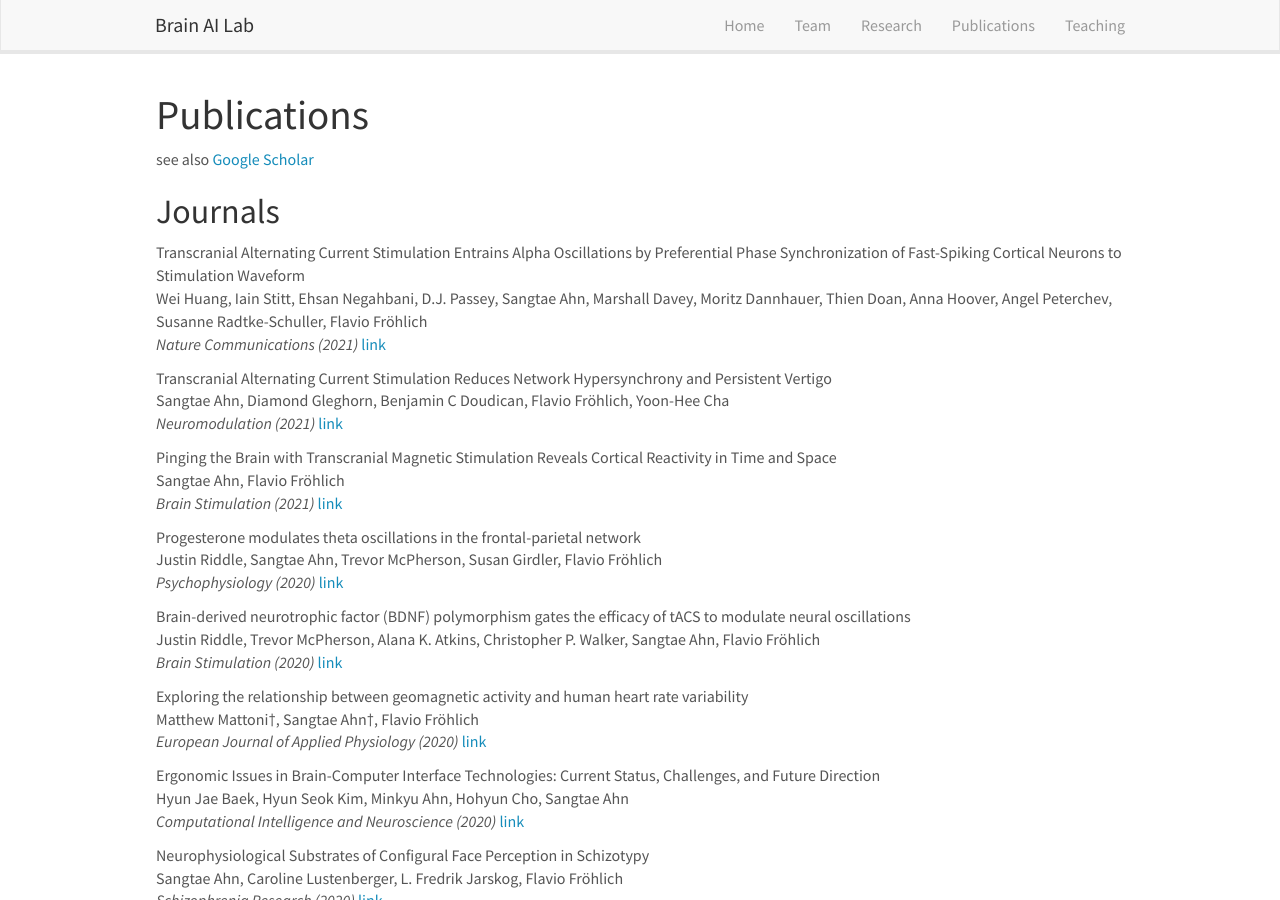
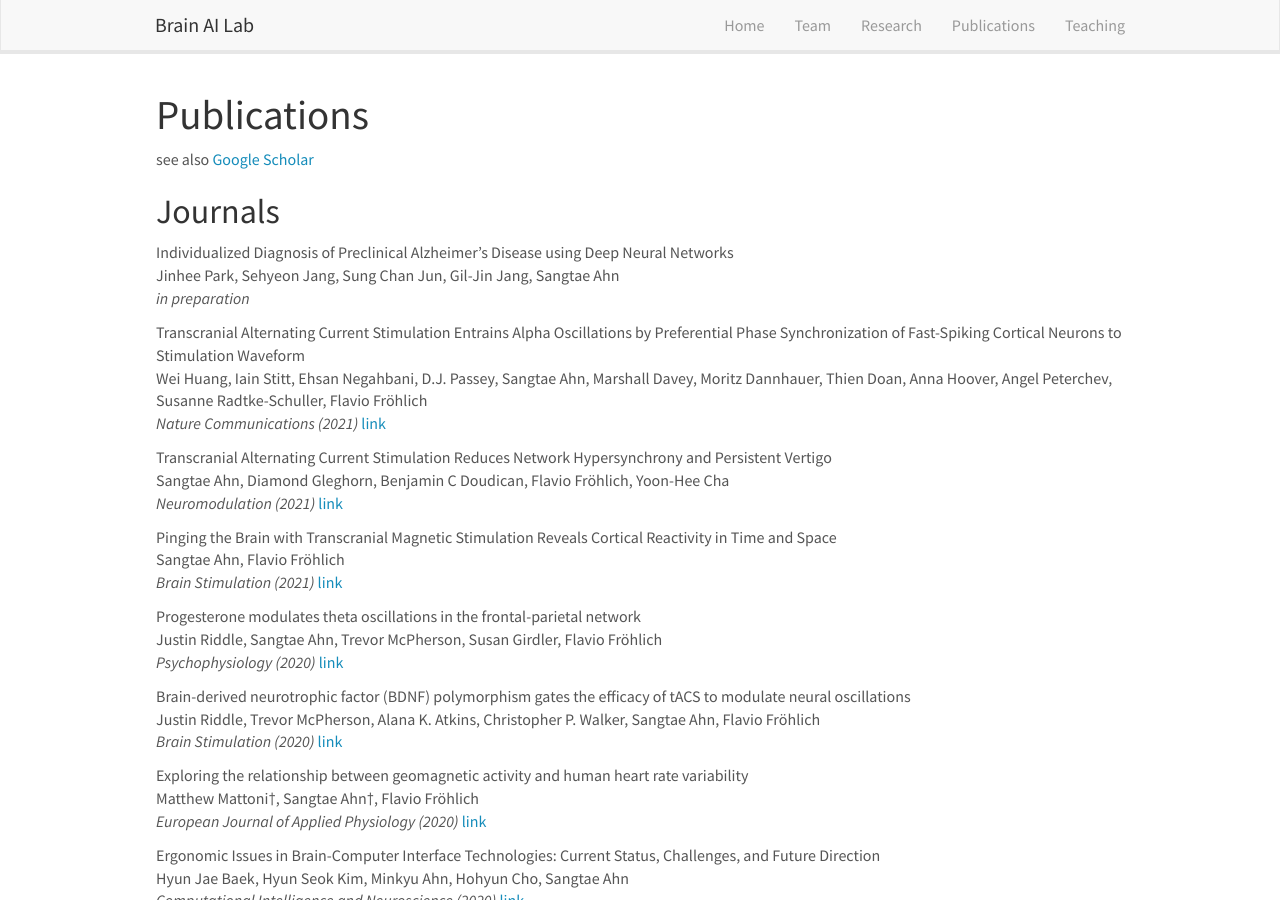
Before and after one commit to KNU-BrainAI/knu-brainai.github.io, a Jekyll site: the page built from _pages/publications.md, in a window 1280 px wide and 900 px high. Built offline with Jekyll 4.4.1, drawn with Linux system fonts in a browser that asks for light colours; nearby versions of some CDN libraries.

Commit message:
Update publist.yml

```diff
--- a/_data/publist.yml
+++ b/_data/publist.yml
@@ -1,3 +1,15 @@
+- title: "Individualized Diagnosis of Preclinical Alzheimer’s Disease using Deep Neural Networks"
+  image:
+  description:
+  authors: Jinhee Park, Sehyeon Jang, Sung Chan Jun, Gil-Jin Jang, Sangtae Ahn
+  journal: in preparation
+  link:
+    url:
+    display:
+  highlight: 0
+  news1:
+  news2:
+
 - title: "Transcranial Alternating Current Stimulation Entrains Alpha Oscillations by Preferential Phase Synchronization of Fast-Spiking Cortical Neurons to Stimulation Waveform"
   image:
   description:
```
